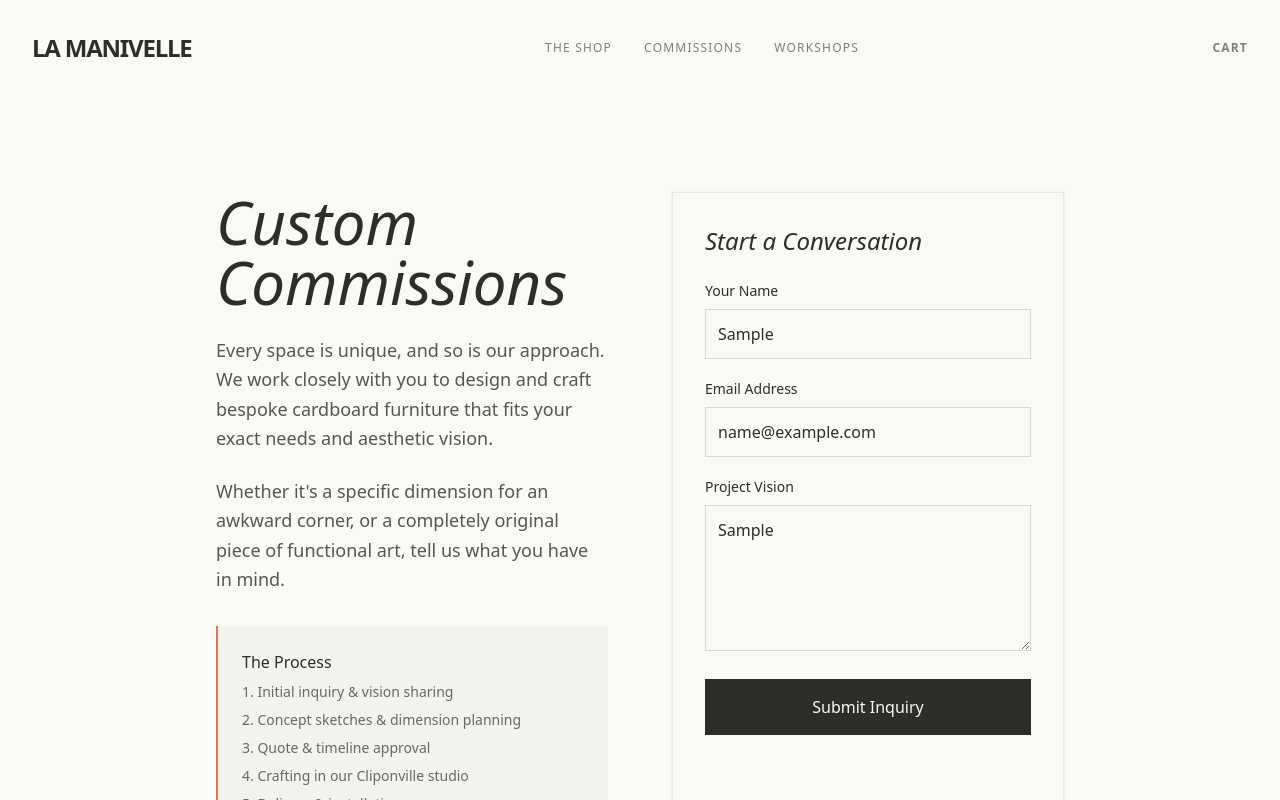
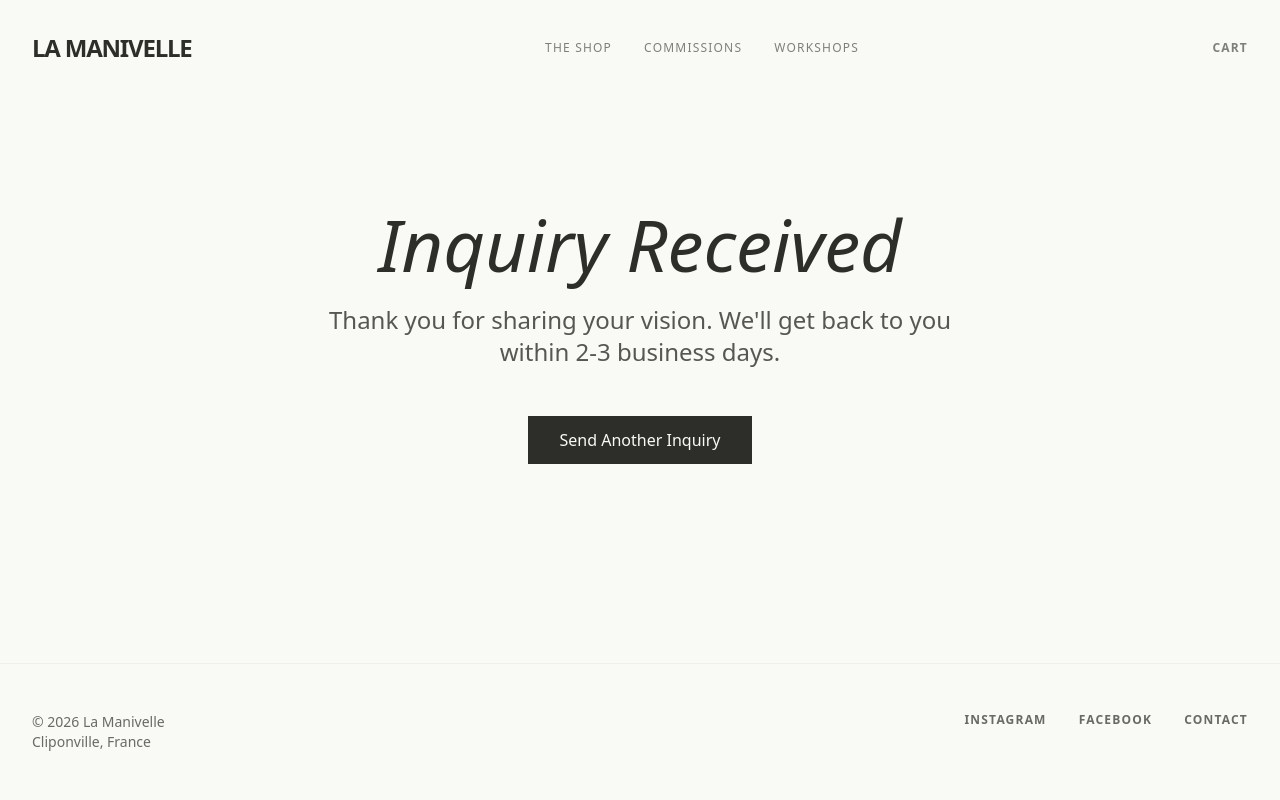
Before and after one commit to shamil2/manivelle, a Next.js app: page /commissions in a window 1280 px wide. Both pictures are taken after typing "Sample", "name@example.com", "Sample" into the empty fields and a click on the button "Submit Inquiry". Shown: the top 800 px of the page. Built offline with nearby package versions, Linux system fonts and the light colour scheme.

Commit message:
fix(routing): add client directive, fix a11y, and add submission feedback

```diff
--- a/app/commissions/page.tsx
+++ b/app/commissions/page.tsx
@@ -1,4 +1,32 @@
+"use client";
+
+import { useState } from "react";
+
 export default function CommissionsPage() {
+  const [submitted, setSubmitted] = useState(false);
+
+  const handleSubmit = (e: React.FormEvent) => {
+    e.preventDefault();
+    setSubmitted(true);
+  };
+
+  if (submitted) {
+    return (
+      <div className="container mx-auto px-6 py-24 flex flex-col items-center justify-center min-h-[60vh] text-center">
+        <h1 className="font-serif text-5xl md:text-7xl mb-6 text-primary italic">Inquiry Received</h1>
+        <p className="text-xl md:text-2xl text-primary/80 mb-12 max-w-2xl font-light">
+          Thank you for sharing your vision. We&apos;ll get back to you within 2-3 business days.
+        </p>
+        <button
+          onClick={() => setSubmitted(false)}
+          className="bg-primary text-surface px-8 py-3 font-medium hover:bg-primary/90 transition-colors"
+        >
+          Send Another Inquiry
+        </button>
+      </div>
+    );
+  }
+
   return (
     <div className="container mx-auto px-6 py-24 max-w-4xl">
       <div className="grid grid-cols-1 md:grid-cols-2 gap-16">
@@ -8,7 +36,7 @@ export default function CommissionsPage() {
             Every space is unique, and so is our approach. We work closely with you to design and craft bespoke cardboard furniture that fits your exact needs and aesthetic vision.
           </p>
           <p className="text-lg text-primary/80 mb-8 font-light leading-relaxed">
-            Whether it's a specific dimension for an awkward corner, or a completely original piece of functional art, tell us what you have in mind.
+            Whether it&apos;s a specific dimension for an awkward corner, or a completely original piece of functional art, tell us what you have in mind.
           </p>
 
           <div className="bg-subtle/20 p-6 border-l-2 border-accent">
@@ -27,7 +55,7 @@ export default function CommissionsPage() {
           <div className="absolute -top-3 -right-3 w-16 h-16 bg-cardboard-texture opacity-20 pointer-events-none" />
           <h2 className="text-2xl font-serif italic mb-6 text-primary">Start a Conversation</h2>
 
-          <form className="flex flex-col gap-5" onSubmit={(e) => e.preventDefault()}>
+          <form className="flex flex-col gap-5" onSubmit={handleSubmit}>
             <div className="flex flex-col gap-2">
               <label htmlFor="name" className="text-sm font-medium text-primary">Your Name</label>
               <input
--- a/app/shop/page.tsx
+++ b/app/shop/page.tsx
@@ -1,4 +1,32 @@
+"use client";
+
+import { useState } from "react";
+
 export default function ShopPage() {
+  const [submitted, setSubmitted] = useState(false);
+
+  const handleSubmit = (e: React.FormEvent) => {
+    e.preventDefault();
+    setSubmitted(true);
+  };
+
+  if (submitted) {
+    return (
+      <div className="container mx-auto px-6 py-24 flex flex-col items-center justify-center min-h-[60vh] text-center">
+        <h1 className="font-serif text-5xl md:text-7xl mb-6 text-primary italic">Thank You</h1>
+        <p className="text-xl md:text-2xl text-primary/80 mb-12 max-w-2xl font-light">
+          We&apos;ve added you to our waitlist. We&apos;ll be in touch soon!
+        </p>
+        <button
+          onClick={() => setSubmitted(false)}
+          className="bg-primary text-surface px-8 py-3 font-medium hover:bg-primary/90 transition-colors"
+        >
+          Back to Shop
+        </button>
+      </div>
+    );
+  }
+
   return (
     <div className="container mx-auto px-6 py-24 flex flex-col items-center justify-center min-h-[60vh] text-center">
       <h1 className="font-serif text-5xl md:text-7xl mb-6 text-primary italic">The Shop</h1>
@@ -13,11 +41,13 @@ export default function ShopPage() {
           Join the waitlist to be notified when the shop opens.
         </p>
         {/* Placeholder for email signup or Stripe integration */}
-        <form className="flex flex-col gap-3" onSubmit={(e) => e.preventDefault()}>
+        <form className="flex flex-col gap-3" onSubmit={handleSubmit}>
           <input
             type="email"
             placeholder="Your email address"
+            aria-label="Email address for waitlist"
             className="w-full bg-surface border border-subtle p-3 outline-none focus:border-accent transition-colors"
+            required
           />
           <button
             type="submit"
```
